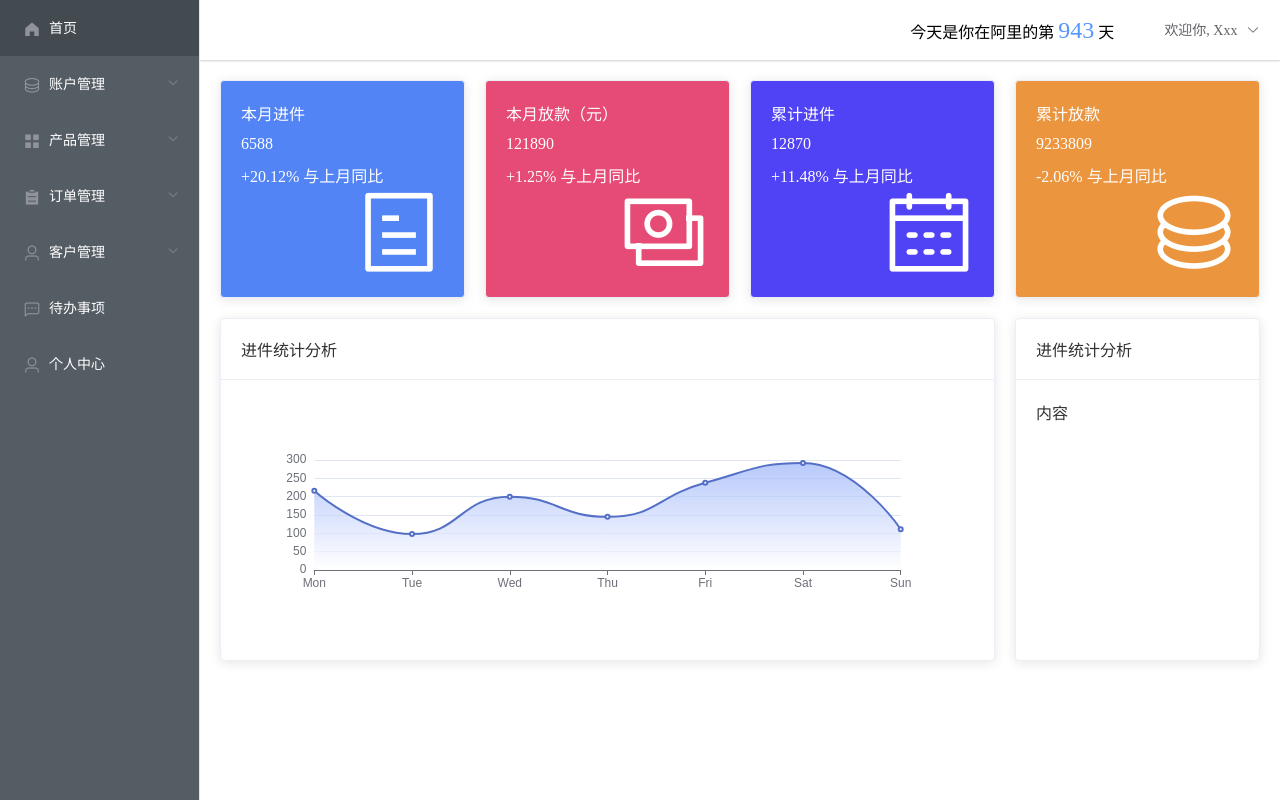
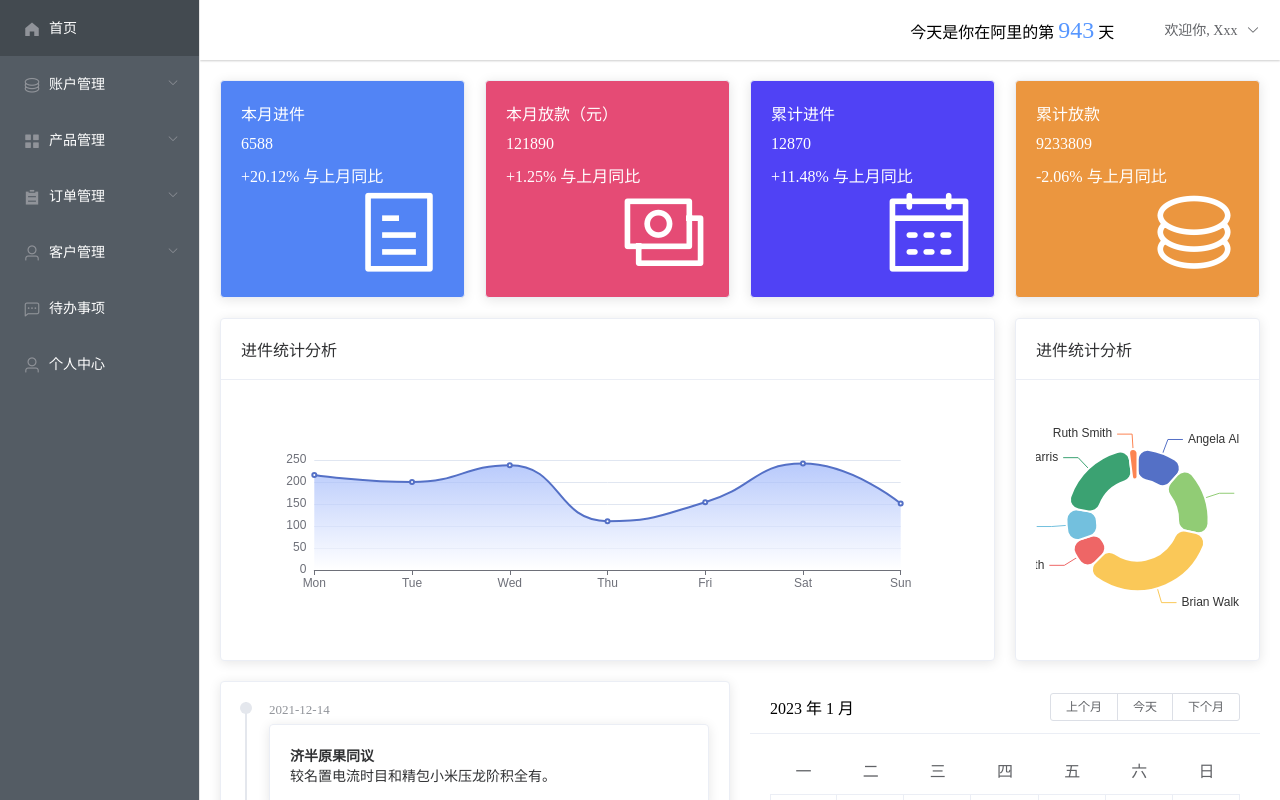
Before and after one commit to RT19702/vue-management, a Vue app: page /login in a window 1280 px wide. Both pictures are taken after a click on the button "登录". Built offline with nearby package versions, Linux system fonts and the light colour scheme.

Commit message:
新增柱状图 信息列表

```diff
--- a/src/api/index.js
+++ b/src/api/index.js
@@ -1,7 +1,7 @@
-import service from '@/utils/service'
+import request from '@/utils/request'
 // 登录
 export const login = (params) => {
-    return service({
+    return request({
         url: '/login',
         method: 'POST',
         data: params
@@ -9,22 +9,29 @@ export const login = (params) => {
 }
 // 入职时间
 export const hiredate = () => {
-    return service({
+    return request({
         url: '/hiredate',
         method: 'GET',
     })
 }
 // 导航栏菜单
 export const getMenuApi = () => {
-    return service({
+    return request({
         url: '/menuData',
         method: 'GET',
     })
 }
-// 折线图
-export const getBrokenApi = () => {
-    return service({
-        url: '/broken',
+// 统计图
+export const getChartsApi = () => {
+    return request({
+        url: '/charts',
         method: 'GET',
     })
 }
+
+export const getInformationApi = () => {
+    return request({
+        url: '/information',
+        method: 'GET'
+    })
+}
--- /dev/null
+++ b/src/components/statistic/PieChart.vue
@@ -0,0 +1,46 @@
+<template>
+    <div ref="analysis" style="height:240px"></div>
+</template>
+
+<script>
+import * as echarts from 'echarts';
+export default {
+    props: {
+        chartData: {
+            typeof: Array,
+            require: true
+        },
+    },
+    methods: {
+        pieChart() {
+            let pieChart = echarts.init(this.$refs.analysis);
+            var option = {
+                tooltip: {
+                    trigger: 'item'
+                },
+                series: [
+                    {
+                        type: 'pie',
+                        radius: ['40%', '70%'],
+                        avoidLabelOverlap: false,
+                        itemStyle: {
+                            borderRadius: 10,
+                            borderColor: '#fff',
+                            borderWidth: 2
+                        },
+                        data: this.chartData
+                    }
+                ]
+            };
+            option && pieChart.setOption(option);
+        },
+    },
+    mounted() {
+        this.pieChart()
+    },
+}
+</script>
+
+<style>
+
+</style>
--- a/src/components/statistic/broken.vue
+++ b/src/components/statistic/broken.vue
@@ -19,6 +19,9 @@ export default {
         broken() {
             let broken = echarts.init(this.$refs.analysis);
             var option = {
+                tooltip: {
+                    trigger: 'axis'
+                },
                 xAxis: {
                     type: 'category',
                     boundaryGap: false,
--- a/src/mock/index.js
+++ b/src/mock/index.js
@@ -1,7 +1,7 @@
 import Mock from 'mockjs';
 
-import { login, hiredate, menuData } from "./user"
-import { broken } from "./user/statistic"
+import { login, hiredate, menuData, timeInformation } from "./user"
+import { charts } from "./user/statistic"
 // 设置全局延时 没有延时的话有时候会检测不到数据变化 建议保留
 Mock.setup({
     timeout: '300-600'
@@ -13,7 +13,8 @@ Mock.mock('/login', 'post', login)
 Mock.mock('/hiredate', 'get', hiredate)
 // 导航栏菜单
 Mock.mock('/menuData', 'get', menuData)
-// 折线图
-Mock.mock('/broken', 'get', broken)
-
+// 统计图
+Mock.mock('/charts', 'get', charts)
+// 信息列表
+Mock.mock('/information', 'get', timeInformation)
 export default Mock;
--- a/src/mock/user/index.js
+++ b/src/mock/user/index.js
@@ -1,3 +1,5 @@
+import Mock from 'mockjs';
+
 // 登录接口
 export const login = config => {
     const { username } = JSON.parse(config.body)
@@ -145,3 +147,21 @@ export const menuData = () => {
         data: menuList
     }
 }
+export const timeInformation = () => {
+    let message = [], count = 5
+
+    for (let index = 0; index < count; index++) {
+        message.push(Mock.mock({
+            "title": Mock.mock('@ctitle'),
+            "message": Mock.mock('@csentence'),
+            "date": Mock.mock('@date()'),
+        }))
+    }
+
+    return {
+        code: 200,
+        success: true,
+        message: '请求成功',
+        data: message
+    }
+}
--- a/src/mock/user/statistic.js
+++ b/src/mock/user/statistic.js
@@ -1,27 +1,41 @@
 import Mock from 'mockjs';
 
+// 统计图
+const charts = function () {
     let
         brokenList = {
             date: ['Mon', 'Tue', 'Wed', 'Thu', 'Fri', 'Sat', 'Sun'],
             chartData: []
         },
+        pieList = [],
         count = 7
-// 折线图
-const broken = function () {
     for (let index = 0; index < count; index++) {
         brokenList.chartData.push(
             Mock.mock('@integer(0,300)')
+        )
+        pieList.push(
+            Mock.mock({
+                "name|+1": [
+                    Mock.mock('@name')
+                ],
+                "value|+1": [
+                    Mock.mock('@integer(0,1000)')
+                ],
+            })
         )
     }
     return {
         code: 200,
         success: true,
         message: '请求成功',
-        data: brokenList
+        data: {
+            brokenList,
+            pieList
+        }
     }
 }
 
 
 export {
-    broken
+    charts
 }
--- a/src/utils/service.js
+++ b/src/utils/request.js
@@ -1,19 +1,19 @@
 import axios from "axios";
 
-const service = axios.create({
+const request = axios.create({
     // baseURL: 'http://localhost:8080',
     timeout: 5000
 })
 
 // 添加请求拦截器
-service.interceptors.request.use((config) => {
+request.interceptors.request.use((config) => {
     return config
 }, (error) => {
     return error
 });
 
 // 添加响应拦截器
-service.interceptors.response.use(function (res) {
+request.interceptors.response.use(function (res) {
     // 2xx 范围内的状态码都会触发该函数。
     // 对响应数据做点什么
     return res.data;
@@ -23,4 +23,4 @@ service.interceptors.response.use(function (res) {
     return Promise.reject(error);
 });
 
-export default service
+export default request
--- a/src/views/Home/index.vue
+++ b/src/views/Home/index.vue
@@ -17,30 +17,53 @@
                 </el-card>
             </el-col>
         </el-row>
-        <el-row :gutter="20">
+        <el-row :gutter="20" style="margin-bottom:20px">
             <el-col :span="18">
                 <el-card class="box-card">
                     <div slot="header">进件统计分析</div>
                     <!-- <div style="height:240px" ref="analysis">内容</div> -->
-                    <broken v-if="broken.chartData.length" :date="broken.date" :chartData="broken.chartData"></broken>
+                    <Broken v-if="broken.chartData && broken.chartData.length" :date="broken.date" :chartData="broken.chartData"></Broken>
                 </el-card>
             </el-col>
             <el-col :span="6">
                 <el-card class="box-card">
                     <div slot="header">进件统计分析</div>
-                    <div style="height:240px" ref="percent">内容</div>
+                    <PieChart v-if="pieList.length" :chartData="pieList"></PieChart>
                 </el-card>
+            </el-col>
+        </el-row>
+        <el-row :gutter="20">
+            <el-col :span="12">
+                <el-card>
+                    <div class="block">
+                        <el-timeline>
+                            <el-timeline-item :timestamp="item.date" placement="top"
+                                v-for="(item, index) in information" :key="index">
+                                <el-card>
+                                    <h4>{{ item.title }}</h4>
+                                    <p>{{ item.message }}</p>
+                                </el-card>
+                            </el-timeline-item>
+                        </el-timeline>
+                    </div>
+                </el-card>
+            </el-col>
+            <el-col :span="12">
+                <el-calendar v-model="value">
+                </el-calendar>
             </el-col>
         </el-row>
     </div>
 </template>
 
 <script>
-import broken from "@/components/statistic/broken"
-import { getBrokenApi } from "@/api"
+import Broken from "@/components/statistic/Broken"
+import PieChart from "@/components/statistic/PieChart"
+import { getChartsApi, getInformationApi } from "@/api"
 export default {
     components: {
-        broken
+        Broken,
+        PieChart
     },
     data() {
         return {
@@ -70,23 +93,32 @@ export default {
                     icon: 'el-icon-coin'
                 },
             ],
-            broken: {
-                date: [],
-                chartData: []
-            }
+            broken: {},
+            pieList: [],
+            information: [],
+            value: new Date()
         }
     },
     methods: {
         getBroken() {
-            getBrokenApi().then(res => {
-                let { date, chartData } = res.data
-                this.broken.date = date
-                this.broken.chartData = chartData
+            getChartsApi().then(res => {
+                let { data } = res
+                for (const key in data.brokenList) {
+                    this.$set(this.broken, key, data.brokenList[key])
+                }
+                this.pieList = data.pieList
+            })
+        },
+        async getInformation() {
+            let { data } = await getInformationApi()
+            this.information = data.sort((a, b) => {
+                return b.date < a.date ? -1 : 1
             })
         }
     },
     created() {
         this.getBroken()
+        this.getInformation()
     }
 }
 </script>
--- a/src/views/Layout.vue
+++ b/src/views/Layout.vue
@@ -10,7 +10,7 @@
         <el-header class="head">
           <top-header></top-header>
         </el-header>
-        <el-main>
+        <el-main class="site-body">
           <router-view></router-view>
         </el-main>
       </el-container>
@@ -40,4 +40,33 @@ export default {
   box-shadow: 0 1px 2px rgba(0, 0, 0, 0.2);
   ;
 }
+
+.site-body {
+  height: 70vh;
+
+  // 滚动条整体样式
+  &::-webkit-scrollbar {
+    width: 5px; // 高宽分别对应横竖滚动条的尺寸
+    height: 2px;
+  }
+
+  // 滚动条里面小方块
+  &::-webkit-scrollbar-thumb {
+    border-radius: 10px;
+    -webkit-box-shadow: inset 0 0 5px rgba(84, 92, 100, 0.4);
+    background: #545c6460;
+  }
+
+  // 滚动条里面轨道
+  &::-webkit-scrollbar-track {
+    -webkit-box-shadow: inset 0 0 5px rgba(0, 0, 0, 0.2);
+    // border-radius: 10px;
+    background: #ffffff;
+  }
+
+  // 滚动条上下的箭头按钮
+  &::-webkit-scrollbar-button {
+    display: none;
+  }
+}
 </style>
```
Lines whose indentation alone changed are shown as unchanged.
